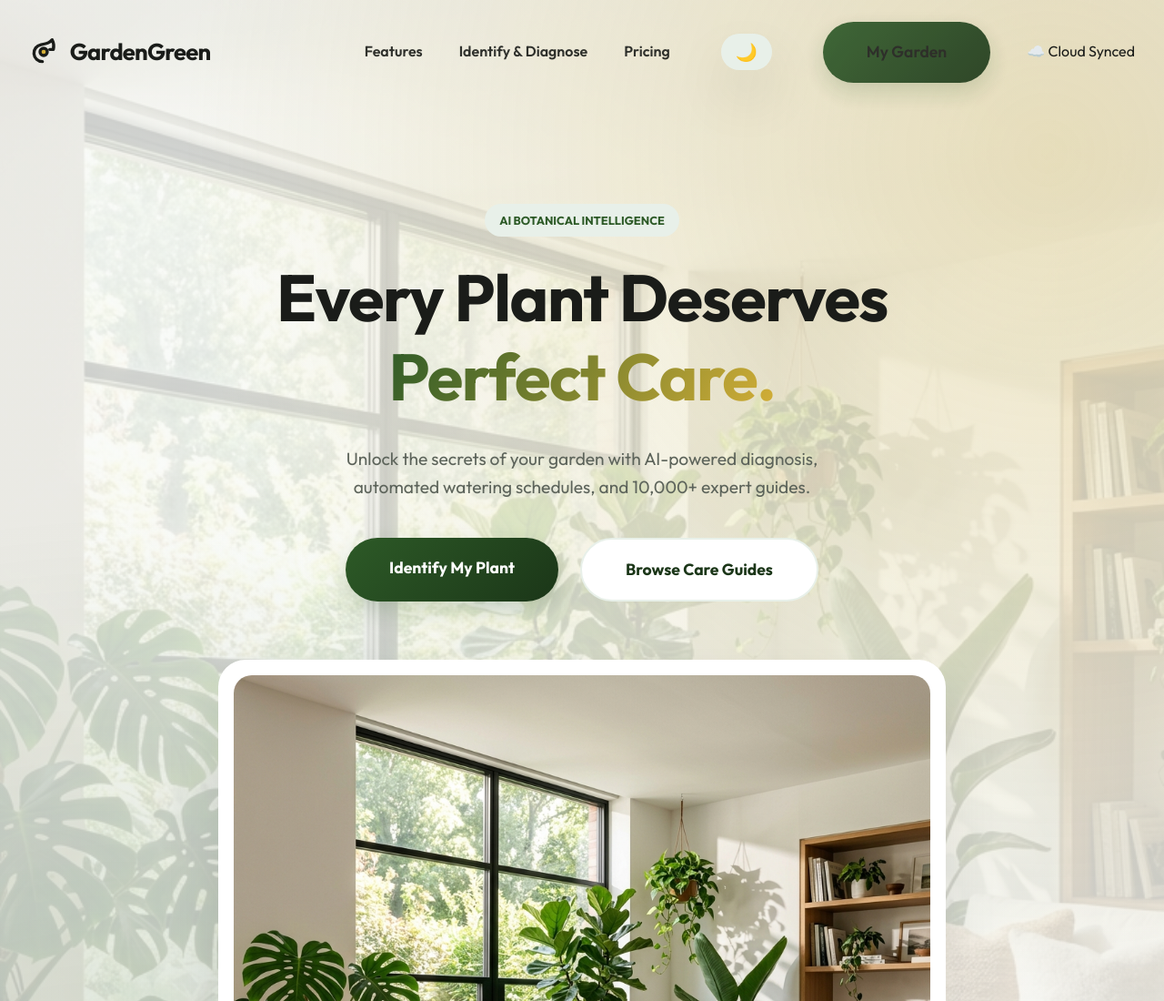
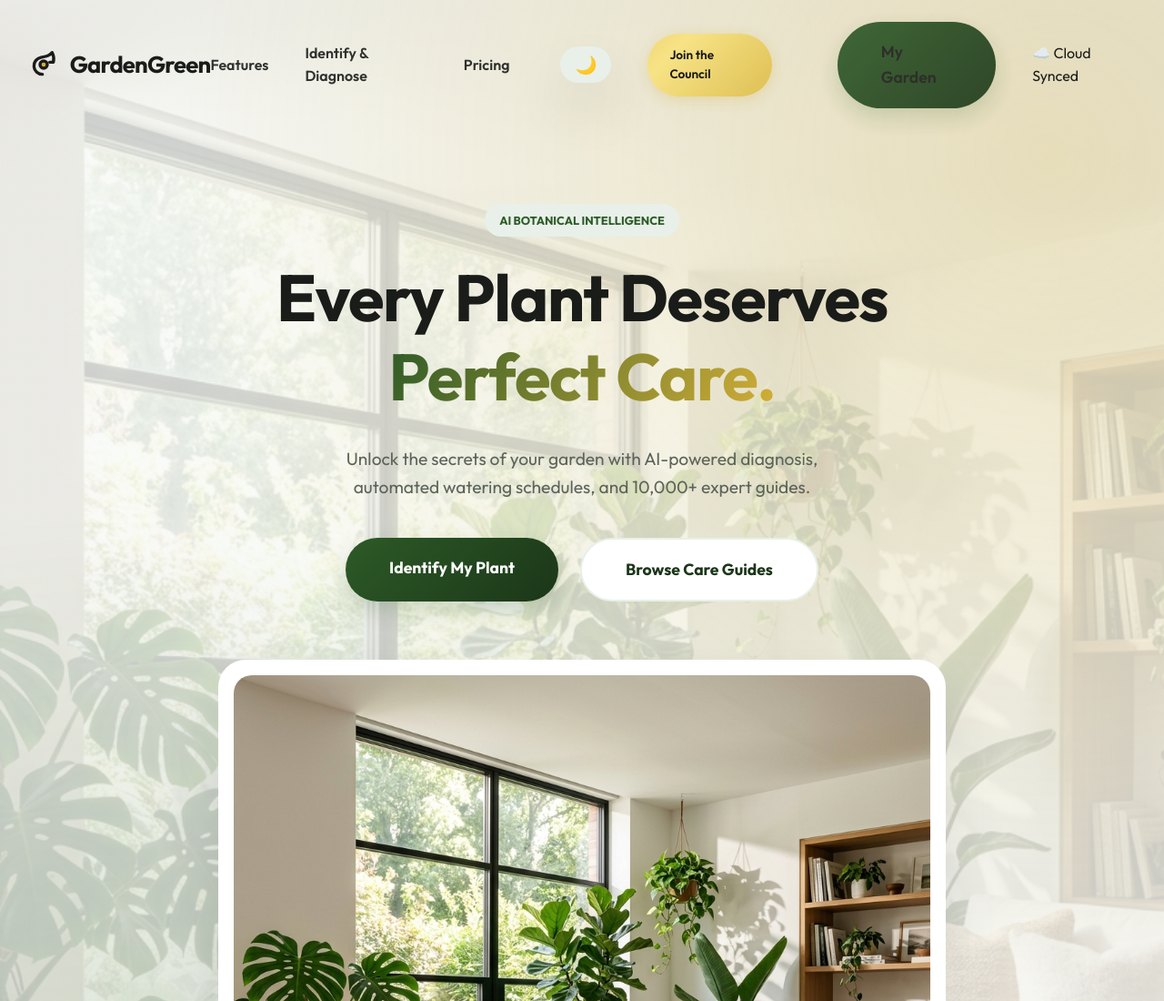
Before and after one commit to brandonlacoste9-tech/greenthumb, a website: page index.html in a window 1280 px wide. Shown: the top 1100 px of the page at 91% size. Drawn offline with Linux system fonts and the light colour scheme.

Commit message:
feat: integrate Stripe subscription bridge for 'Conservatory Council' premium tier

```diff
--- a/index.html
+++ b/index.html
@@ -29,6 +29,7 @@
                         <span id="theme-icon">🌙</span>
                     </button>
                 </li>
+                <li><a href="https://buy.stripe.com/14A4gycFLcWp8O2gxX1Fe0F" class="btn-pro" target="_blank">Join the Council</a></li>
                 <li><a href="#dashboard" class="btn-primary" style="margin-left: 1rem;">My Garden</a></li>
                 <li><span class="cloud-status">☁️ Cloud Synced</span></li>
             </ul>
--- a/style.css
+++ b/style.css
@@ -1432,11 +1432,46 @@ footer {
     color: #D4AF37;
 }
 
+/* Liquid Gold Pro Button */
+.btn-pro {
+    background: linear-gradient(135deg, #D4AF37, #F9E27D, #D4AF37);
+    background-size: 200% 200%;
+    animation: gold-flow 3s infinite;
+    color: #000 !important;
+    font-weight: 800;
+    padding: 0.8rem 1.5rem;
+    border-radius: 50px;
+    text-decoration: none;
+    font-size: 0.85rem;
+    margin-right: 1rem;
+    box-shadow: 0 4px 15px rgba(212, 175, 55, 0.3);
+    transition: all 0.3s;
+    border: none;
+    display: inline-block;
+}
+
+.btn-pro:hover {
+    transform: translateY(-2px);
+    box-shadow: 0 8px 25px rgba(212, 175, 55, 0.5);
+}
+
+@keyframes gold-flow {
+    0% { background-position: 0% 50%; }
+    50% { background-position: 100% 50%; }
+    100% { background-position: 0% 50%; }
+}
+
 /* Responsive */
 @media (max-width: 968px) {
     .hero-content, .ai-grid {
         grid-template-columns: 1fr;
         text-align: center;
+    }
+    .nav-actions {
+        display: flex;
+        flex-direction: column;
+        gap: 1rem;
+        margin-top: 1rem;
     }
     .hero-text p { margin-left: auto; margin-right: auto; }
     .hero-actions { justify-content: center; }
```
